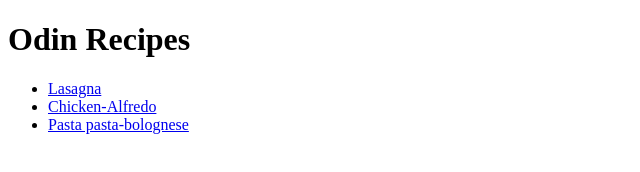
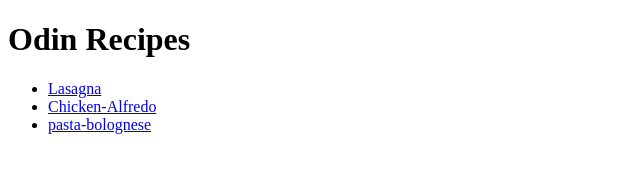
Before and after one commit to Borio16/Odin-recipes, a plain HTML site: page index.html in a window 1280 px wide. Shown: the full height of the page, 0-640 px from the left. Drawn offline with Linux system fonts and the light colour scheme.

```diff
--- a/index.html
+++ b/index.html
@@ -9,7 +9,7 @@
         <ul>
         <li><a href="recipes/lasagna.html">Lasagna</a></li>
         <li><a href="recipes/Chicken-Alfredo.html">Chicken-Alfredo</a></li>
-        <li><a href="recipes/pasta-bolognese.html">Pasta pasta-bolognese</a></li>
+        <li><a href="recipes/pasta-bolognese.html"> pasta-bolognese</a></li>
         </ul>
     </body>
 </html>
```
